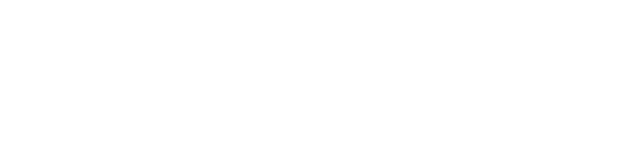
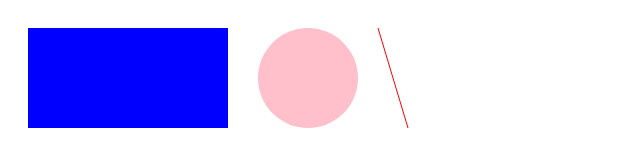
Before and after one commit to mehtarit/D3-Firebase-Udemy, a plain HTML site: page index.html in a window 1280 px wide. Shown: the whole page, without its empty margins (0-640 px from the left). Drawn offline with nearby package versions, Linux system fonts and the light colour scheme.

Commit message:
create svgs with d3

```diff
--- a/index.html
+++ b/index.html
@@ -6,7 +6,7 @@
     <title>Document</title>
   </head>
   <body>
-    <svg width="600" height="600"></svg>
+    <div class="canvas"></div>
 
     <script src="https://d3js.org/d3.v5.js"></script>
     <script src="index.js"></script>
--- a/index.js
+++ b/index.js
@@ -0,0 +1,27 @@
+const canvas = d3.select(".canvas");
+
+const svg = canvas.append("svg")
+    .attr("height", 600)
+    .attr("width", 600);
+
+//append shapes to svg container
+
+svg.append("rect")
+    .attr("width", 200)
+    .attr("height", 100)
+    .attr("fill", "blue")
+    .attr("x", 20)
+    .attr("y", 20);
+
+svg.append("circle")
+    .attr("r", 50)
+    .attr('cx', 300)
+    .attr('cy', 70)
+    .attr('fill', 'pink');
+
+svg.append("line")
+    .attr('x1', 370)
+    .attr('x2', 400)
+    .attr('y1', 20)
+    .attr('y2', 120)
+    .attr('stroke', 'red');
```
